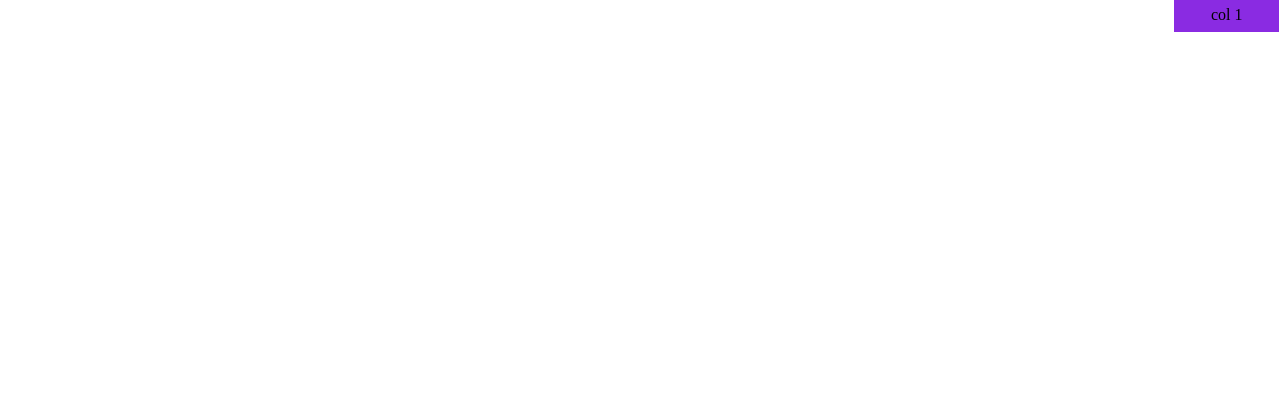
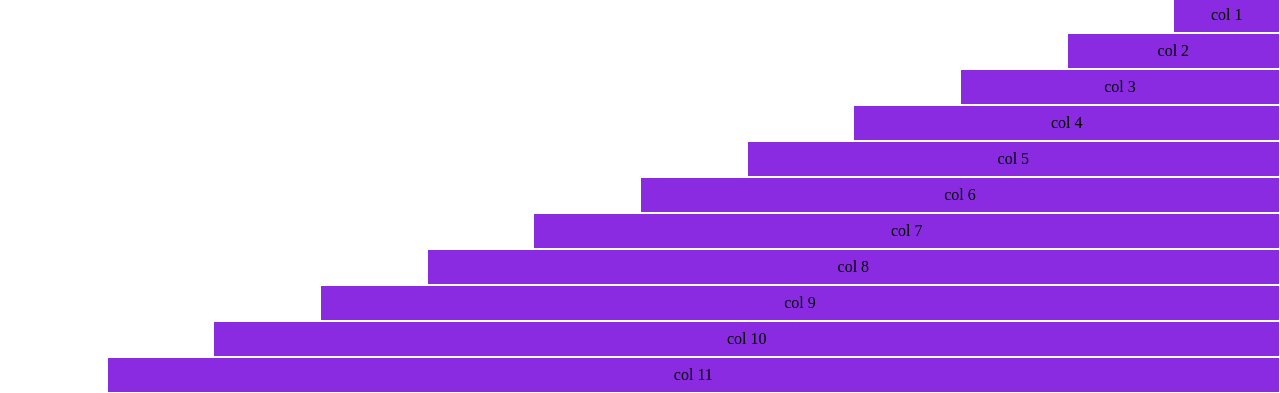
Before and after one commit to Cosimo-Colucci/html-css-12bool, a plain HTML site: page index.html in a window 1280 px wide. Shown: the part 618-1011 px from the top of the page. Before the commit the page ends 800 px from the top, so only its background shows below. Drawn offline with Linux system fonts and the light colour scheme.

Commit message:
created offset ex

```diff
--- a/index.html
+++ b/index.html
@@ -101,7 +101,36 @@
                 <div class="row">
                     <div class="col-1 offset-11">col 1</div>
                 </div>
-
+                <div class="row">
+                    <div class="col-2 offset-10">col 2</div>
+                </div>
+                <div class="row">
+                    <div class="col-3 offset-9">col 3</div>
+                </div>
+                <div class="row">
+                    <div class="col-4 offset-8">col 4</div>
+                </div>
+                <div class="row">
+                    <div class="col-5 offset-7">col 5</div>
+                </div>
+                <div class="row">
+                    <div class="col-6 offset-6">col 6</div>
+                </div>
+                <div class="row">
+                    <div class="col-7 offset-5">col 7</div>
+                </div>
+                <div class="row">
+                    <div class="col-8 offset-4">col 8</div>
+                </div>
+                <div class="row">
+                    <div class="col-9 offset-3">col 9</div>
+                </div>
+                <div class="row">
+                    <div class="col-10 offset-2">col 10</div>
+                </div>
+                <div class="row">
+                    <div class="col-11 offset-1">col 11</div>
+                </div>
             </div>
         </main>
 
```
